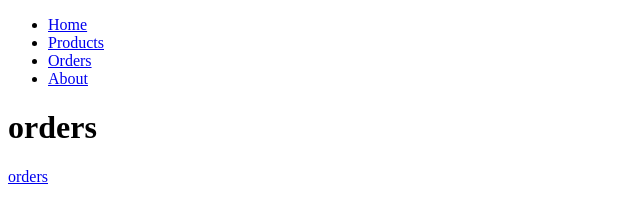
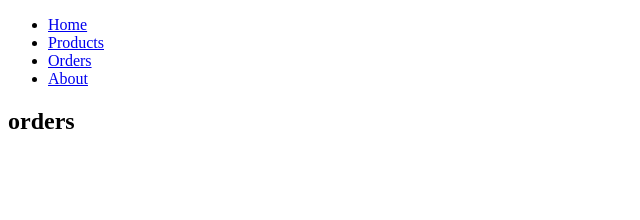
Before and after one commit to torokl69/torokl69.github.io, a plain HTML site: page pages/orders.html in a window 1280 px wide. Shown: the whole page, without its empty margins (0-640 px from the left). Drawn offline with Linux system fonts and the light colour scheme.

Commit message:
link deleted

```diff
--- a/pages/orders.html
+++ b/pages/orders.html
@@ -1,10 +1,12 @@
 <!DOCTYPE html>
 <html lang="en">
+
 <head>
     <meta charset="UTF-8">
     <meta name="viewport" content="width=<device-width>, initial-scale=1.0">
     <title>Document</title>
 </head>
+
 <body>
     <ul>
         <li>
@@ -20,7 +22,7 @@
             <a href="/about.html">About</a>
         </li>
     </ul>
-    <h1>orders</h1>
-    <a href=/pages/products.html>orders</a>
+    <h2>orders</h2>
 </body>
+
 </html>
```
